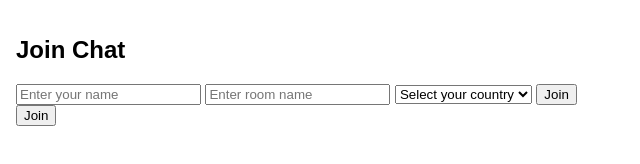
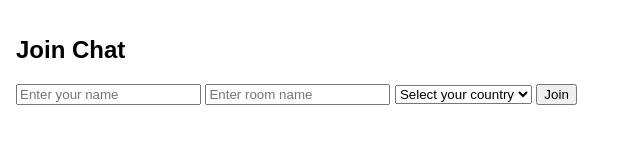
Before and after one commit to verma145/chat-app, a website: page public/index.html in a window 1280 px wide. Shown: the full height of the page, 0-640 px from the left. Drawn offline with nearby package versions, Linux system fonts and the light colour scheme; no server answers.

```diff
--- a/public/index.html
+++ b/public/index.html
@@ -56,9 +56,6 @@
   <button type="submit">Join</button>
 </form>
 
-  <button type="submit">Join</button>
-</form>
-
   <div id="chat-section">
     <h2>Chat Room</h2>
     <p>Room: <span id="chat-room-name"></span></p>
```
Also changed, not shown: 1 other file.
